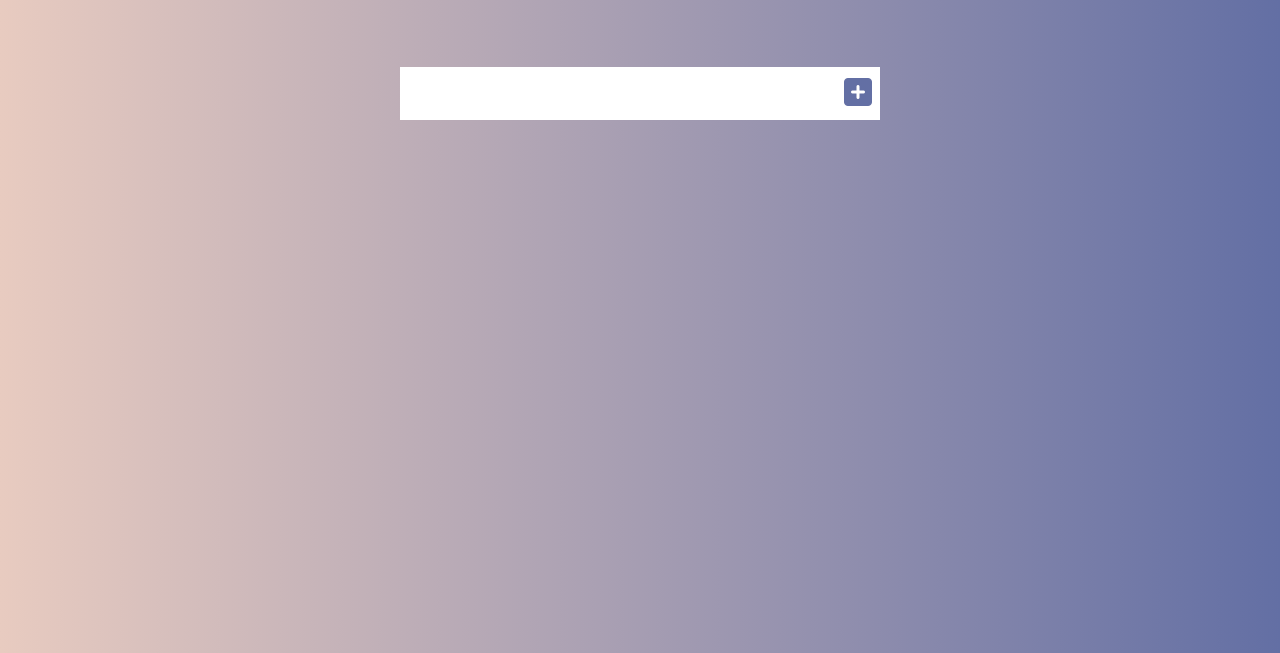
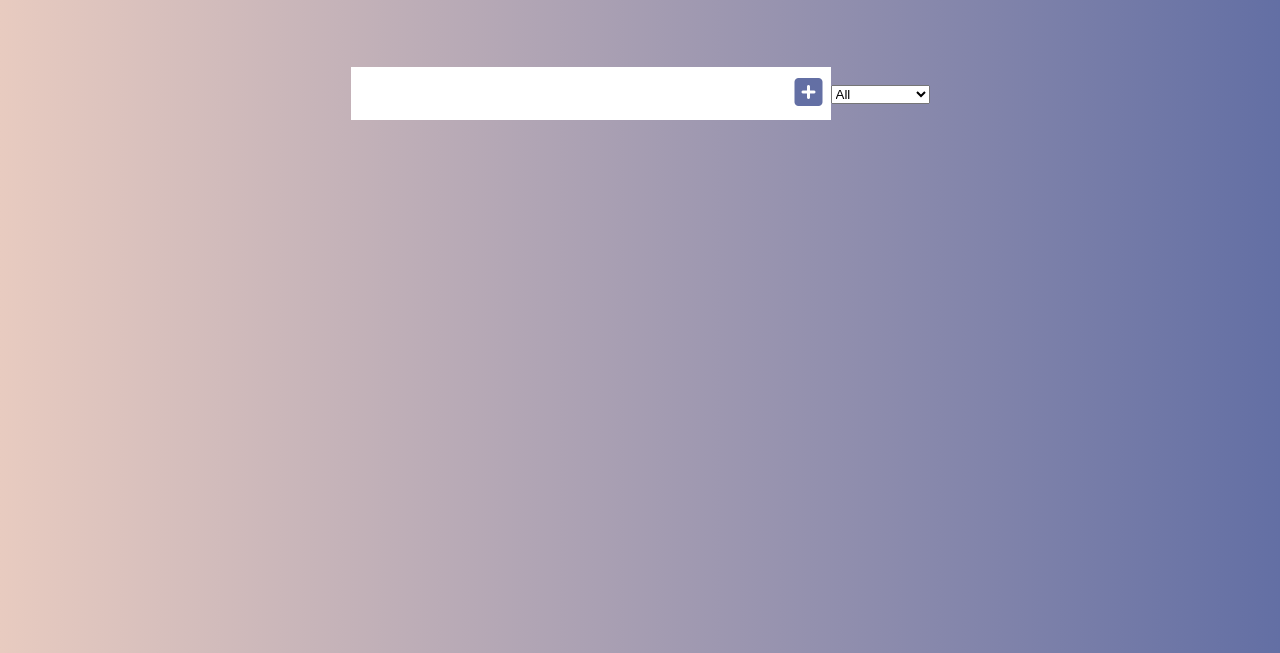
Before and after one commit to Anahidhemmat/To-Do-List, a plain HTML site: page index.html in a window 1280 px wide. Shown: the part 147-800 px from the top of the page. Drawn offline with Linux system fonts and the light colour scheme.

Commit message:
filter section

```diff
--- a/index.html
+++ b/index.html
@@ -34,6 +34,14 @@
       <button type="submit" class="todo-btn">
         <i class="fas fa-plus-square"></i>
       </button>
+      <!-- Select section -->
+      <section class="select">
+        <select name="todos" class="filter-todo">
+          <option value="all">All</option>
+          <option value="completed">completed</option>
+          <option value="uncompleted">uncompleted</option>
+        </select>
+      </section>
     </form>
 
     <!-- To Do List Section -->
```
